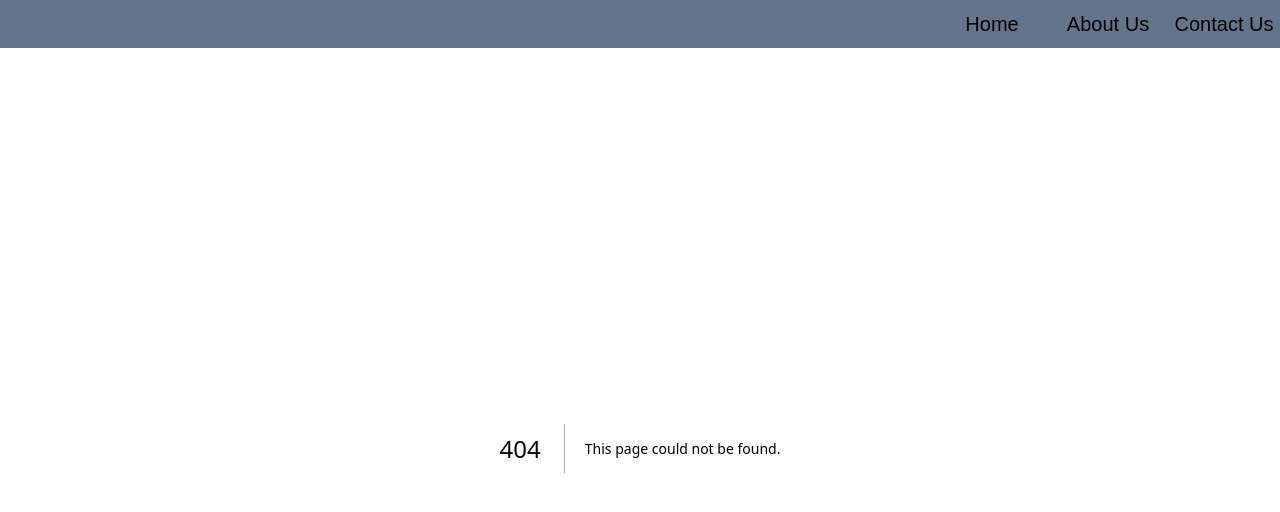
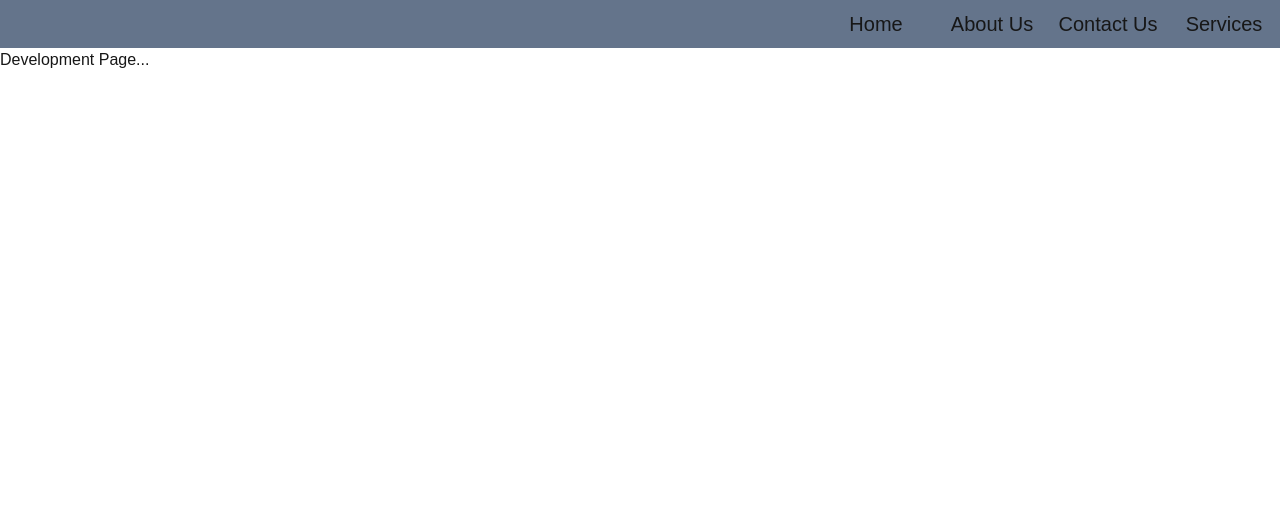
Before and after one commit to FahadAbdulQayyum/NextJSs, a Next.js app: page /Services/Developement in a window 1280 px wide. Before the commit this address had no page. Shown: the top 512 px of the page. Built offline with nearby package versions, Linux system fonts and the light colour scheme.

Commit message:
nested services added

```diff
--- a/src/app/Navbar/DesktopNavLinks.tsx
+++ b/src/app/Navbar/DesktopNavLinks.tsx
@@ -12,6 +12,27 @@ function DesktopNavLinks() {
             <li className="text-xl hover:bg-slate-800 hover:text-white w-28 text-center p-[6.5px] hover:transition-opacity duration-500 hover:cursor-pointer rounded-md">
                 <Link href="/ContactUs">Contact Us</Link>
             </li>
+            <li className="text-xl hover:bg-slate-800 hover:text-white w-28 text-center p-[6.5px] hover:transition-opacity duration-500 hover:cursor-pointer rounded-md relative group">
+                <Link className='services-button' href="/Services">Services</Link>
+                <div
+                    // className='hidden hover:flex'
+                    className='hidden group-hover:flex absolute'
+                >
+                    <ul
+                        className='bg-slate-800 space-y-2 text-sm mt-2 w-28'
+                    >
+                        <li className="hover:bg-orange-200 w-[100%] hover:text-black">
+                            Development
+                        </li>
+                        <li className="hover:bg-orange-200 w-[100%] hover:text-black">
+                            Design
+                        </li>
+                        <li className="hover:bg-orange-200 w-[100%] hover:text-black">
+                            DevOps
+                        </li>
+                    </ul>
+                </div>
+            </li>
         </ul >
     );
 }
--- a/src/app/Navbar/MobileDrawer.tsx
+++ b/src/app/Navbar/MobileDrawer.tsx
@@ -21,6 +21,9 @@ function MobileDrawer({ isOpen, onClose }: any) {
                 <li className="text-3xl hover:text-blue-900 hover:font-semibold">
                     <Link href="/ContactUs">Contact Us</Link>
                 </li>
+                <li className="text-3xl hover:text-blue-900 hover:font-semibold">
+                    <Link href="/Services">Services</Link>
+                </li>
             </ul>
         </div>
     );
--- /dev/null
+++ b/src/app/Services/Developement/page.tsx
@@ -0,0 +1,11 @@
+import React from 'react'
+
+const DevelopmentPage = () => {
+    return (
+        <div>
+            Development Page...
+        </div>
+    )
+}
+
+export default DevelopmentPage
--- /dev/null
+++ b/src/app/Services/page.tsx
@@ -0,0 +1,11 @@
+import React from 'react'
+
+const ServicePage = () => {
+    return (
+        <div>
+            Services Page...
+        </div>
+    )
+}
+
+export default ServicePage
```
